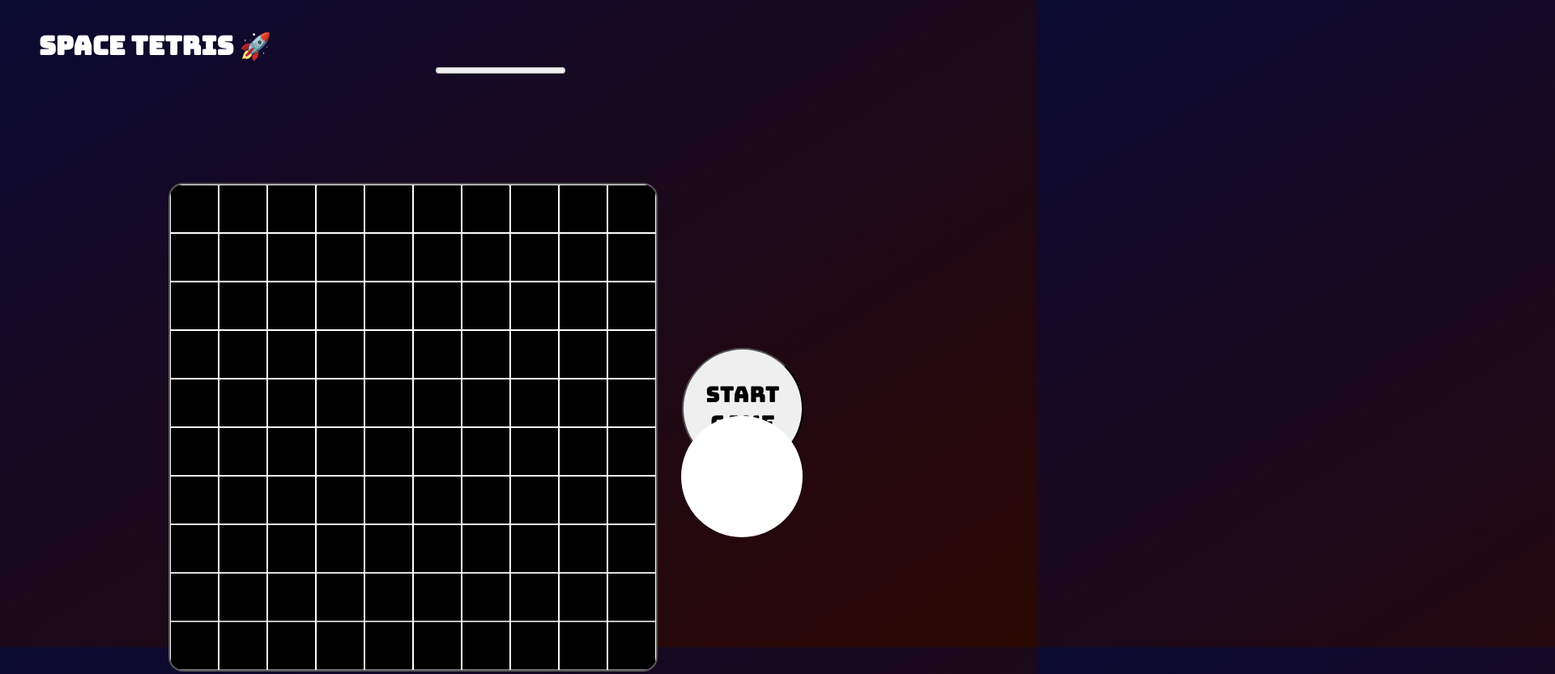
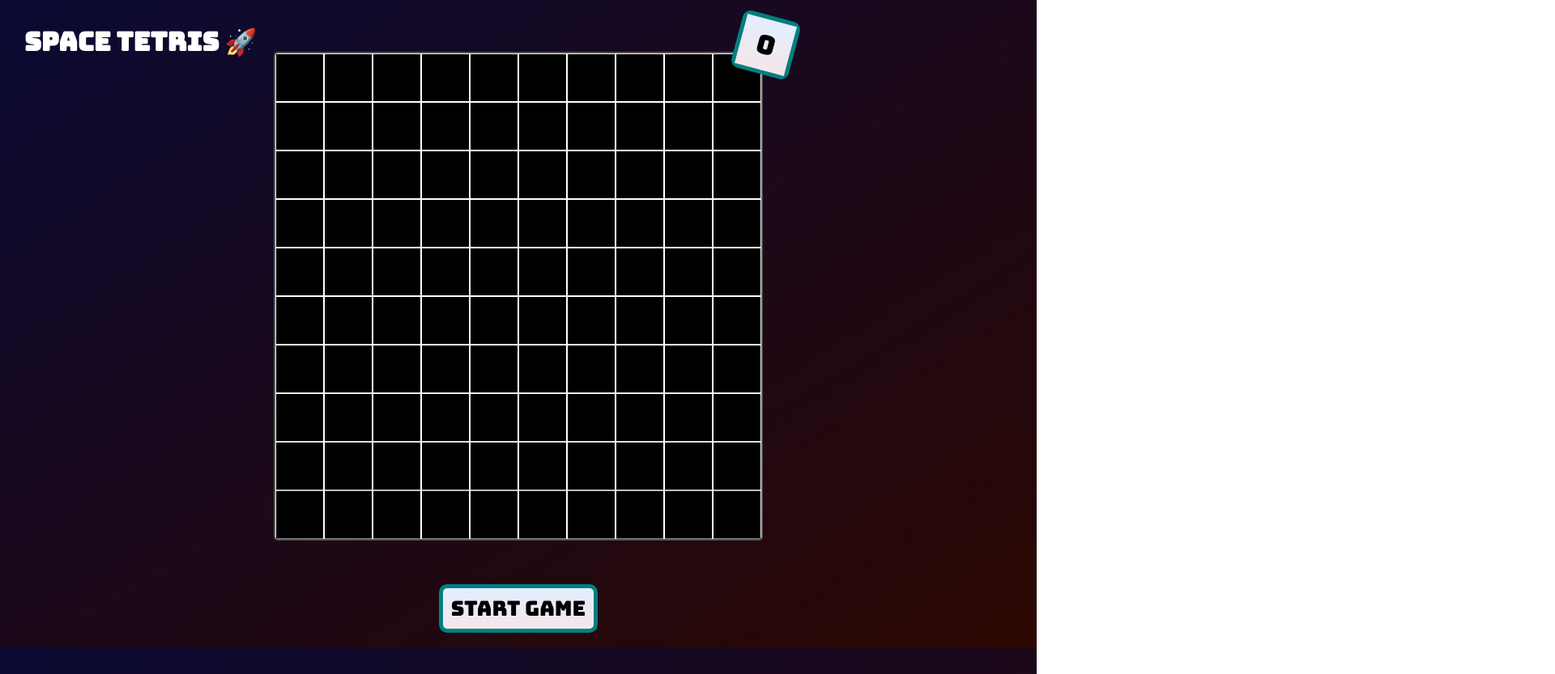
Before and after one commit to henridelozanne/space-tetris, a plain HTML site: page code/index.html in a window 1280 px wide. Shown: the top 833 px of the page at 81% size, 1920 px wide, since content can reach past the window. Drawn offline with Linux system fonts and the light colour scheme.

Commit message:
Update style.

```diff
--- a/code/css/main.css
+++ b/code/css/main.css
@@ -7,65 +7,77 @@ body {
   );
   background-repeat: no-repeat;
   background-attachment: fixed;
+  display: flex;
+  flex-direction: column;
+  justify-content: center;
+  align-items: center;
+  height: 100vh;
+  padding: 15px 30px;
 }
 
 h1 {
   color: white;
   font-family: "Bungee", cursive;
-  margin: 35px 0 0 40px;
+  margin: 0;
   animation: aitf 80s linear infinite;
+  position: absolute;
+  top: 30px;
+  left: 30px;
 }
 
 #canvas {
-  margin-left: 200px;
-  margin-top: 130px;
   border: 2px solid rgb(88, 88, 88);
   background-size: 100%;
   background-color: black;
-  border-radius: 3%;
+  border-radius: 5px;
+}
+
+.board-container {
+  position: relative;
+}
+
+#score-container {
+  position: absolute;
+  right: -40px;
+  top: -45px;
+  font-family: "Bungee", cursive;
+  font-size: 2em;
+  display: flex;
+  transform: rotate(15deg);
+  border: 5px solid teal;
+  border-radius: 10px;
 }
 
 #score {
-  background-color: white;
+  background-image: linear-gradient(to top, #f3e7e9 0%, #e3eeff 99%, #e3eeff 100%);
   justify-content: center;
   align-content: center;
   align-items: center;
   text-align: center;
-  border-radius: 50%;
   display: flex;
-  width: 150px;
-  height: 150px;
+  padding: 0 20px;
+  height: 63px;
   text-align: center;
   align-items: center;
 }
 
-#compteARebours {
-  margin-left: 530px;
+#start-game {
+  min-width: 160px;
+  min-height: 60px;
+  font-family: "Bungee", cursive;
+  font-size: 1.6em;
+  border-radius: 10px;
+  transition: all 0.6s ease;
+  margin-top: 50px;
+  background-image: linear-gradient(to top, #f3e7e9 0%, #e3eeff 99%, #e3eeff 100%);
+  border: 5px solid teal;
+  padding: 0 10px;
 }
 
-#start-game {
-  width: 150px;
-  height: 150px;
-  font-family: "Bungee", cursive;
-  font-size: 1.7em;
-  margin: 0 0 0 30px;
-  bottom: 220px;
-  position: absolute;
-  border-radius: 50%;
-  transition: all 0.6s ease 0s;
-}
-
-button:hover {
+#start-game:hover {
   background: rgb(46, 35, 167);
   color: rgb(237, 240, 66);
-  border: double 17px rgb(0, 153, 255)
+  border: groove 10px rgb(0, 153, 255);
+  cursor: pointer;
+  background-image: unset;
 }
-
-#score-container {
-  position: relative;
-  left: 833px;
-  bottom: 320px;
-  font-family: "Bungee", cursive;
-  font-size: 2em;
-  display: flex;
-}
--- a/code/index.html
+++ b/code/index.html
@@ -26,17 +26,13 @@
   </head>
   <body>
     <h1>Space Tetris 🚀</h1>
-    <div id="compteARebours">
-      <progress value="0" max="10" id="timer"></progress>
+    <div class="board-container">
+      <div id="score-container">
+        <div id="score">0</div>
+      </div>
+      <canvas id="canvas" width="600" height="600"></canvas>
     </div>
-
-    <canvas id="canvas" width="600" height="600"></canvas>
-
     <button id="start-game">Start game</button>
-
-    <div id="score-container">
-      <div id="score"></div>
-    </div>
 
     <embed src="./sounds/jazzTetris.mp3" autostart="false" loop="0" hidden="true"></embed>
   </body>
```
